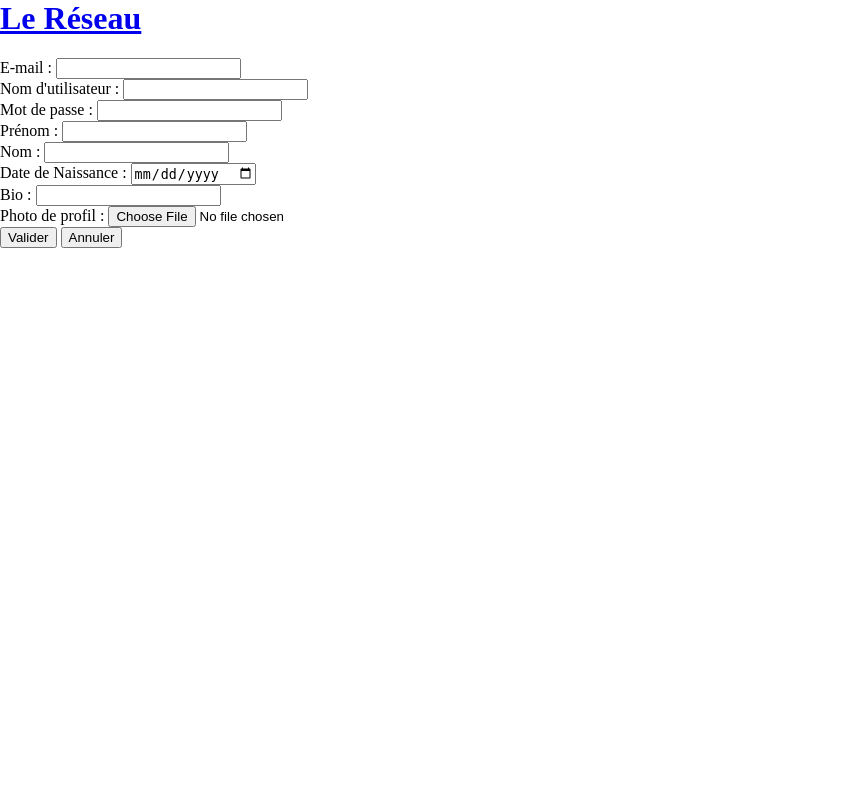
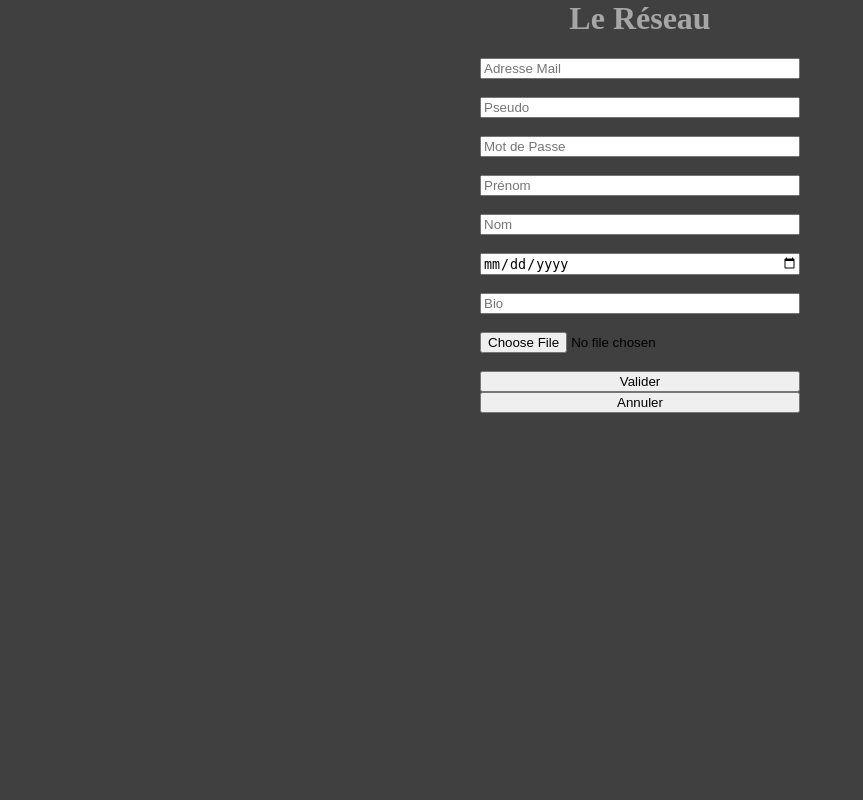
Before and after one commit to Zelkins10/projet-web-Le-Reseau, a PHP site: page /formInscription.php in a window 1280 px wide. Shown: the whole page, without its empty margins (0-863 px from the left). Run offline with PHP 8.4, Linux system fonts and the light colour scheme.

Commit message:
CSS
Formulaires Inscription & Connexion

```diff
--- a/formConnexion.php
+++ b/formConnexion.php
@@ -15,9 +15,9 @@
 ?>
 	<body>
 		<h1><a href="index.php">Le Réseau</a></h1>
-		<form method="post" action="connexion.php">
-			Pseudo : <input type="text" name="pseudo" required>
-			Mot de passe : <input type="password" name="motDePasse" required><br>
+		<form class="connexionForm" method="post" action="connexion.php">
+			<input type="text" name="pseudo" placeholder="Pseudo" required>
+			<input type="password" name="motDePasse" placeholder="Mot de Passe" required><br>
 			<input type="submit" value="Valider"/>
 			<input type="reset" value="Annuler"/>
 		</form>
--- a/formInscription.php
+++ b/formInscription.php
@@ -15,15 +15,15 @@
 ?>
 	<body>
 		<h1><a href="index.php">Le Réseau</a></h1>
-		<form method="post" action="inscription.php" enctype="multipart/form-data">
-			E-mail : <input type="email" name="email" required><br>
-			Nom d'utilisateur : <input type="text" name="pseudo" required><br>
-			Mot de passe : <input type="password" name="motDePasse" required><br>
-			Prénom : <input type="text" name="prenom" required><br>
-			Nom : <input type="text" name="nom" required><br>
-			Date de Naissance : <input type="date" name="dateNaissance"><br>
-			Bio : <input type="textarea" name="bio"><br>
-			Photo de profil : <input type="file" name="photoProfil"><br>
+		<form class="inscriptionForm" method="post" action="inscription.php" enctype="multipart/form-data">
+			<input type="email" name="email" placeholder="Adresse Mail" required><br>
+			<input type="text" name="pseudo" placeholder="Pseudo" required><br>
+			<input type="password" name="motDePasse" placeholder="Mot de Passe" required><br>
+			<input type="text" name="prenom" placeholder="Prénom" required><br>
+			<input type="text" name="nom" placeholder="Nom" required><br>
+			<input type="date" name="dateNaissance" placeholder="Date de Naissance"><br>
+			<input type="textarea" name="bio" placeholder="Bio"><br>
+			<input type="file" name="photoProfil"><br>
 			<input type="submit" value="Valider"/>
 			<input type="reset" value="Annuler"/>
 		</form>
--- a/style.css
+++ b/style.css
@@ -2,8 +2,15 @@ body {
 	min-height: 100%;
 	margin: 0px;
 	padding: 0px;
+	background-color: #404040;
 }
 
+h1{
+	color: #F2F2F2;
+	text-align: center;
+}
+
+p{color: #F2F2F2;}
 
 .bandeau{
 	font-size:40px;
@@ -22,7 +29,40 @@ p{
 	margin-left:10px;
 }
 
-/* style du profil: photo et infos à côté*/
+
+/* ============================ PAGE D'ACCUEIL ============================*/
+
+a{
+	text-decoration: none;
+	color: #A6A6A6;
+}
+
+a:hover{
+	text-decoration: underline;
+
+}
+
+/* ============================ CONNEXION FORM ============================*/
+
+.connexionForm{
+	display: flex;
+	flex-direction: column;
+	width: 25%;
+	margin-left: auto;
+	margin-right: auto;
+}
+
+/* ============================ INSCRIPTION FORM ============================*/
+
+.inscriptionForm{
+	display: flex;
+	flex-direction: column;
+	width: 25%;
+	margin-left: auto;
+	margin-right: auto;
+}
+
+/* ============================ style du profil: photo et infos à côté ============================*/
 
 .profil{
 	display:flex;
```
